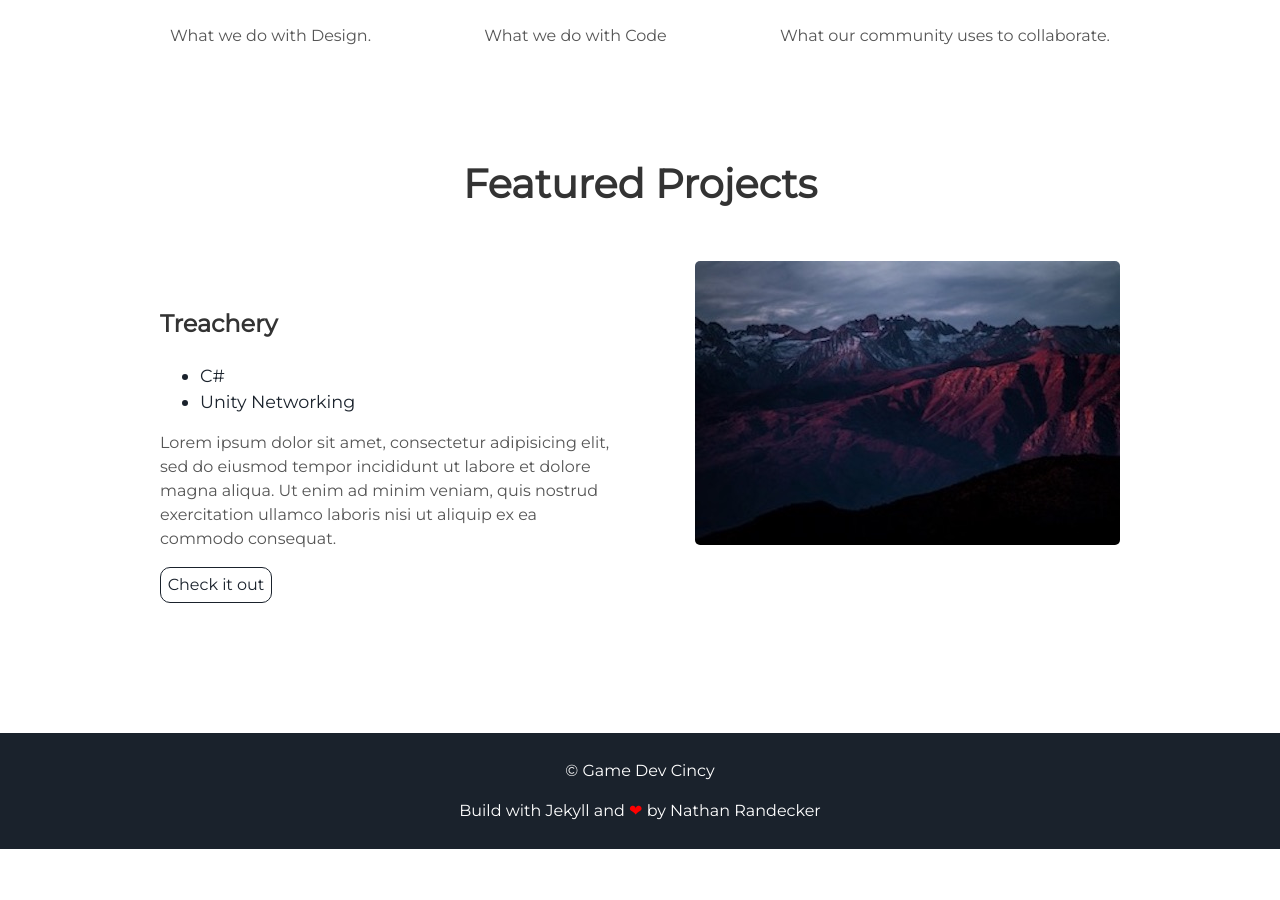
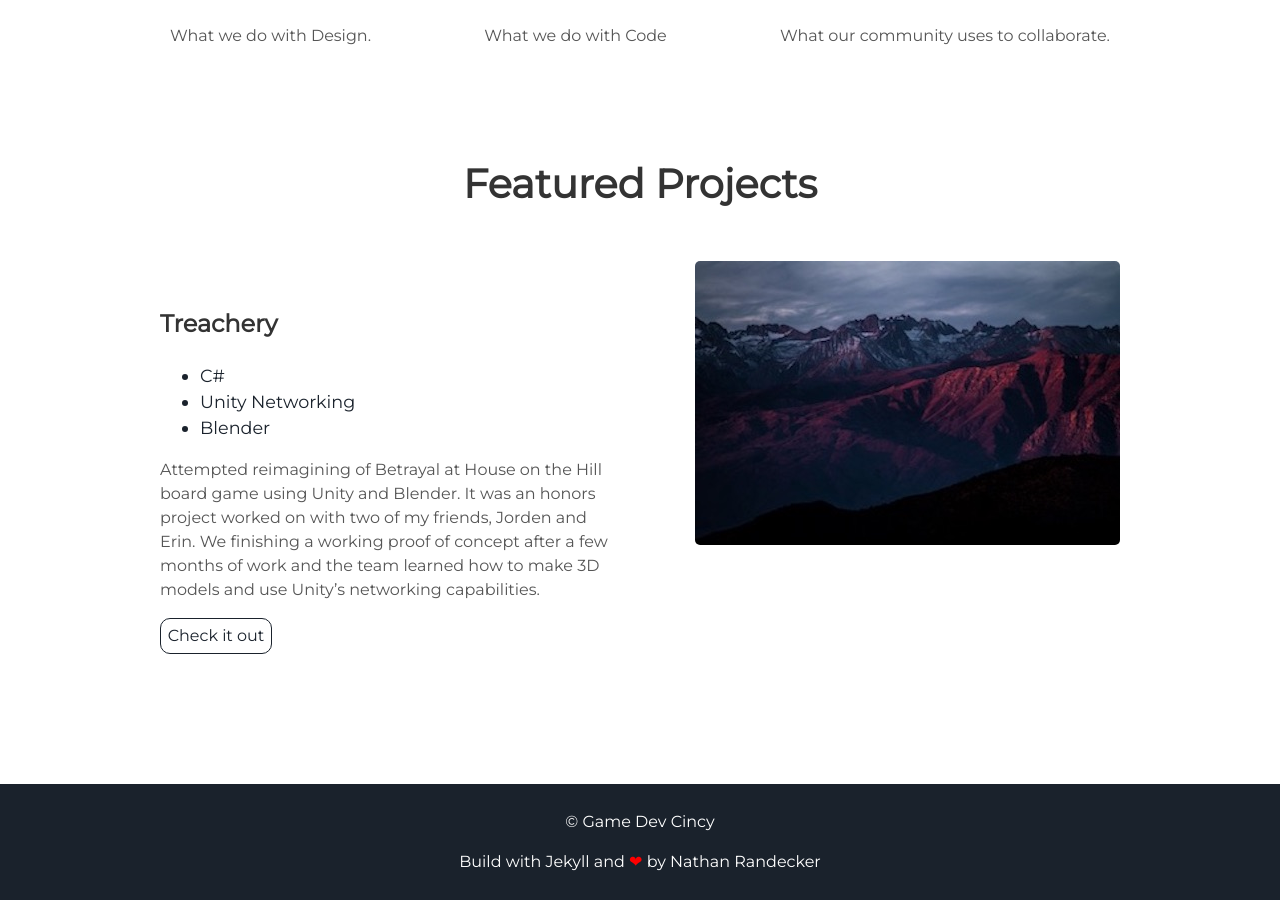
Before and after one commit to gamedevcincy/gamedevcincy.github.io, a Jekyll site: the page built from index.html, in a window 1280 px wide and 900 px high, scrolled down 1414 px. Built offline with Jekyll 4.4.1, drawn with Linux system fonts in a browser that asks for light colours; before the commit the page ends 2263 px from its top, so only the background shows below that.

Commit message:
Added treachery project description

```diff
--- a/_includes/projects.html
+++ b/_includes/projects.html
@@ -10,8 +10,9 @@
     <ul>
       <li> C# </li>
       <li> Unity Networking</li>
+      <li> Blender </li>
     </ul>
-    <p>Lorem ipsum dolor sit amet, consectetur adipisicing elit, sed do eiusmod tempor incididunt ut labore et dolore magna aliqua. Ut enim ad minim veniam, quis nostrud exercitation ullamco laboris nisi ut aliquip ex ea commodo consequat.</p>
+    <p>Attempted reimagining of Betrayal at House on the Hill board game using Unity and Blender. It was an honors project worked on with two of my friends, Jorden and Erin. We finishing a working proof of concept after a few months of work and the team learned how to make 3D models and use Unity’s networking capabilities.</p>
     <a class="project-link" href="https://github.com/nicholas-maltbie/Treachery">Check it out</a>
   </div>
 </div>
--- /dev/null
+++ b/content/projects/treachery.yml
@@ -0,0 +1,5 @@
+skills:
+  one: "C#"
+  two: Unity
+  three: Blender
+description: Attempted reimagining of Betrayal at House on the Hill board game using Unity and Blender. It was an honors project worked on with two of my friends, Jorden and Erin. We finishing a working proof of concept after a few months of work and the team learned how to make 3D models and use Unity’s networking capabilities.
```
